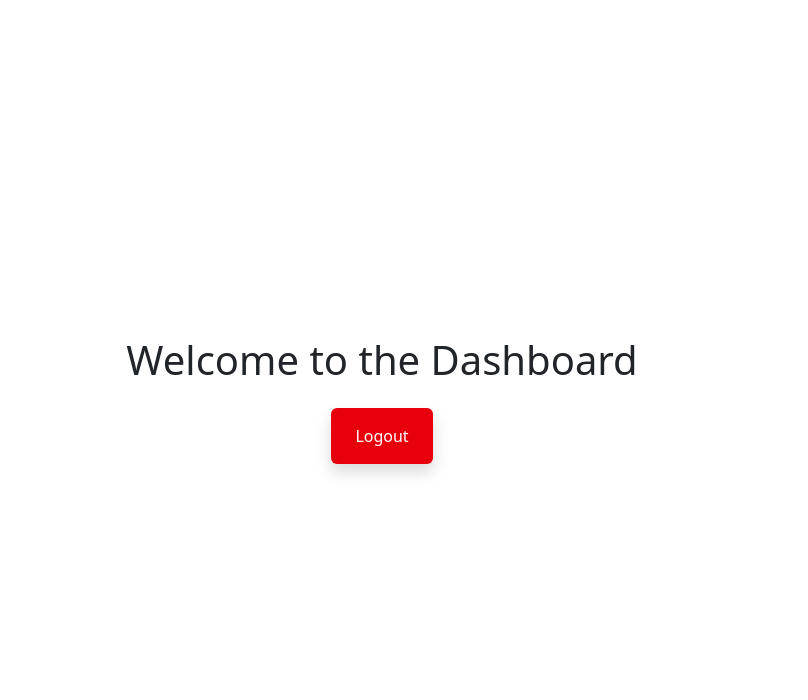
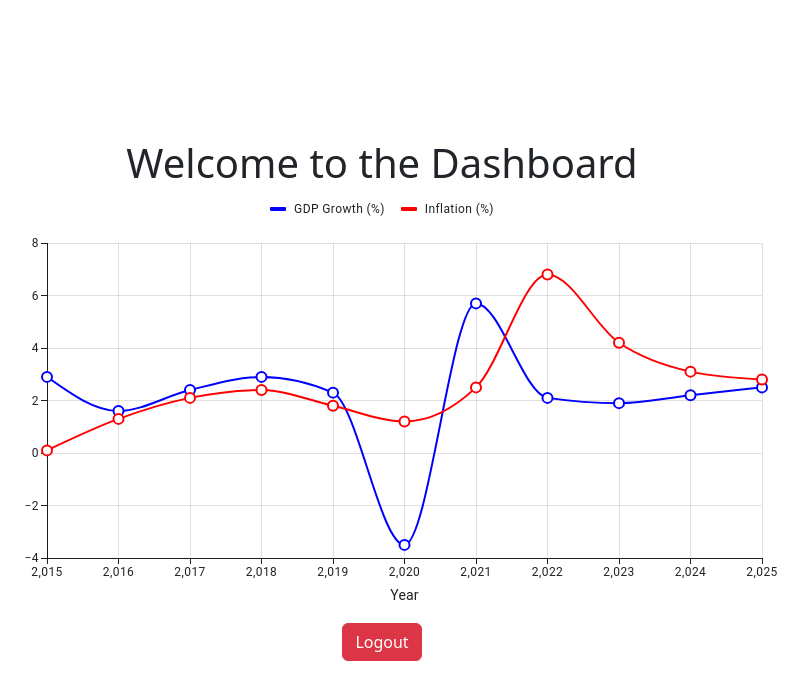
Before and after one commit to yilmaz1998/Assessment, a React (Vite) app in the folder data-viz-platform/: page / in a window 1280 px wide. Shown: the top 700 px of the page, without its empty margins (258-1066 px from the left). Built offline with nearby package versions, Linux system fonts and the light colour scheme; no server answers; sample sign-in values are in the browser's storage.

Commit message:
Material UI Line Chart component

```diff
--- a/data-viz-platform/package.json
+++ b/data-viz-platform/package.json
@@ -10,6 +10,10 @@
     "preview": "vite preview"
   },
   "dependencies": {
+    "@emotion/react": "^11.14.0",
+    "@emotion/styled": "^11.14.0",
+    "@mui/material": "^7.1.1",
+    "@mui/x-charts": "^8.5.2",
     "@tailwindcss/vite": "^4.1.10",
     "autoprefixer": "^10.4.21",
     "firebase": "^11.9.1",
--- /dev/null
+++ b/data-viz-platform/src/data.ts
@@ -0,0 +1,13 @@
+export const chartData = [
+    { year: 2015, gdp: 2.9, inflation: 0.1 },
+    { year: 2016, gdp: 1.6, inflation: 1.3 },
+    { year: 2017, gdp: 2.4, inflation: 2.1 },
+    { year: 2018, gdp: 2.9, inflation: 2.4 },
+    { year: 2019, gdp: 2.3, inflation: 1.8 },
+    { year: 2020, gdp: -3.5, inflation: 1.2 },
+    { year: 2021, gdp: 5.7, inflation: 2.5 },
+    { year: 2022, gdp: 2.1, inflation: 6.8 },
+    { year: 2023, gdp: 1.9, inflation: 4.2 },
+    { year: 2024, gdp: 2.2, inflation: 3.1 },
+    { year: 2025, gdp: 2.5, inflation: 2.8 },
+];
--- a/data-viz-platform/src/pages/Dashboard.tsx
+++ b/data-viz-platform/src/pages/Dashboard.tsx
@@ -1,7 +1,13 @@
 import { signOut } from 'firebase/auth';
 import { auth } from '../firebase';
+import { LineChart } from '@mui/x-charts/LineChart';
+import { chartData } from '../data';
 
 export default function Dashboard() {
+  const years = chartData.map(d => d.year)
+  const gdpValues = chartData.map(d => d.gdp)
+  const inflationValues = chartData.map(d => d.inflation)
+
   const handleLogout = async () => {
     try {
       await signOut(auth);
@@ -12,10 +18,22 @@ export default function Dashboard() {
 
   return (
     <div className="h-screen flex flex-col justify-center items-center">
-      <h1 className="text-2xl mb-4">Welcome to the Dashboard</h1>
+      <h1 className="text-2xl">Welcome to the Dashboard</h1>
+      <div>
+        <LineChart
+        height={400}
+        width={800}
+        xAxis={[{ data: years, label: 'Year' }]}
+        series={[
+          { data: gdpValues, label: 'GDP Growth (%)', color: 'blue' },
+          { data: inflationValues, label: 'Inflation (%)', color: 'red' },
+        ]}
+        grid={{ vertical: true, horizontal: true }}
+      />
+      </div>
       <button
         onClick={handleLogout}
-        className="bg-red-600 text-white px-6 py-3 rounded shadow hover:bg-red-700"
+        className="btn btn-danger"
       >
         Logout
       </button>
```
Also changed, not shown: 1 other file (tests, documents, lock files or other folders).
